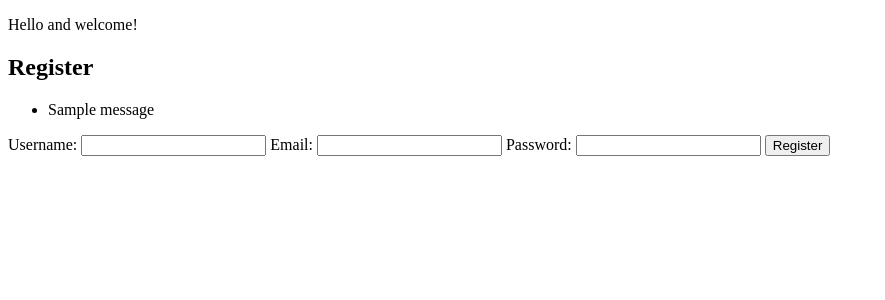
After one commit to nuochka/Charoite, a Flask app: page /register in a window 1280 px wide. The commit adds this page. Shown: the top 300 px of the page, without its empty margins (0-885 px from the left). Run offline with Flask 3, Linux system fonts and the light colour scheme; one stand-in notice (Sample message) is shown.

Commit message:
Added register and login pages

```diff
--- a/app.py
+++ b/app.py
@@ -1,7 +1,53 @@
-from flask import Flask, render_template
+from flask import Flask, render_template, request, redirect, url_for, flash
+from pymongo import MongoClient
 
 app = Flask(__name__)
 
+# MongoDB implementation
+app.secret_key = "mongodb://127.0.0.1:27017/?directConnection=true&serverSelectionTimeoutMS=2000&appName=mongosh+2.2.4"
+client = MongoClient('localhost', 27017)
+db = client['Charoite']
+users_collection = db['users']
+
+
 @app.route('/')
-def hello():
+def welcome():
     return render_template("welcome.html")
+
+@app.route('/register', methods=['GET', 'POST'])
+def register():
+    if request.method == 'POST':
+        username = request.form['username']
+        email = request.form['email']
+        password = request.form['password']
+
+        # Check if the email or username already exists
+        if users_collection.find_one({'email': email}):
+            flash('Email already exists. Please use a different one.', 'danger')
+        elif users_collection.find_one({'username': username}):
+            flash('Username already exists. Please choose a different one.', 'danger')
+        else:
+            users_collection.insert_one({'username': username, 'email': email, 'password': password})
+            flash('Registration completed successfully.', 'success')
+            return redirect(url_for('login'))
+
+    return render_template('register.html')
+
+
+@app.route('/login', methods=['GET', 'POST'])
+def login():
+    if request.method == 'POST':
+        email = request.form['email']
+        password = request.form['password']
+
+        # Check if the email and password match
+        user = users_collection.find_one({'email': email, 'password': password})
+        if user:
+            flash('Login successful.', 'success')
+        else:
+            flash('Invalid email or password. Please try again.', 'danger')
+
+    return render_template('login.html')
+
+if __name__ == '__main__':
+    app.run()
--- /dev/null
+++ b/templates/register.html
@@ -0,0 +1,26 @@
+{% extends 'welcome.html' %}
+
+{% block content %}
+  <h2>Register</h2>
+  {% with messages = get_flashed_messages() %}
+    {% if messages %}
+      <ul class="messages">
+        {% for message in messages %}
+          <li>{{ message }}</li>
+        {% endfor %}
+      </ul>
+    {% endif %}
+  {% endwith %}
+  <form method="post" action="{{ url_for('register') }}">
+    <label for="username">Username:</label>
+    <input type="text" name="username" required>
+
+    <label for="email">Email:</label>
+    <input type="email" name="email" required>
+
+    <label for="password">Password:</label>
+    <input type="password" name="password" required>
+
+    <button type="submit">Register</button>
+  </form>
+{% endblock %}
--- a/templates/welcome.html
+++ b/templates/welcome.html
@@ -7,5 +7,10 @@
 </head>
 <body>
    <p>Hello and welcome!</p>
+   <section>
+    {% block content %}
+
+    {% endblock %}
+  </section>
 </body>
 </html>
```
Also changed, not shown: templates/login.html (added, +21 -0 lines).
